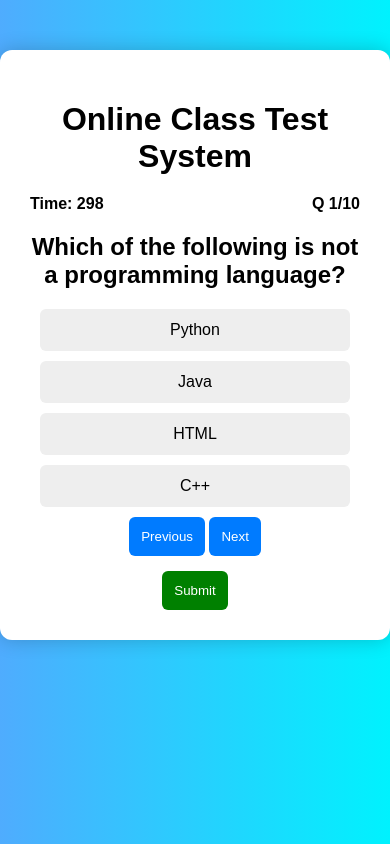
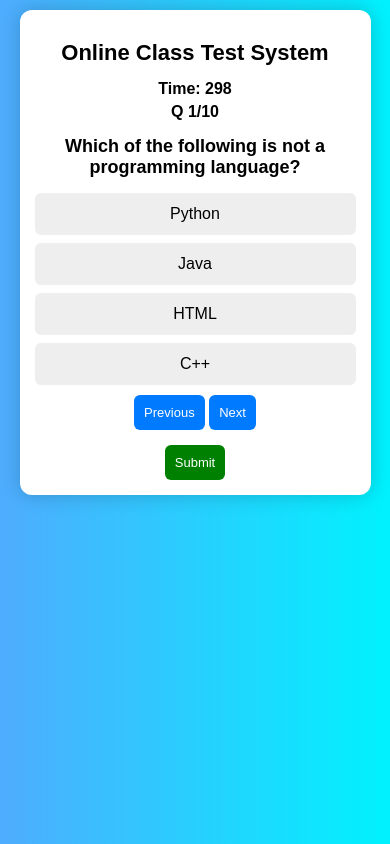
Before and after one commit to siddiquianaab/online-test-system, a plain HTML site: page index.html in a window 390 px wide. Both pictures are taken after a click on the button "Programming Fundamentals". Drawn offline with Linux system fonts and the light colour scheme.

Commit message:
Update style.css

```diff
--- a/style.css
+++ b/style.css
@@ -1,30 +1,38 @@
+* {
+  box-sizing: border-box;
+}
+
 body {
   margin: 0;
   font-family: Arial;
   background: linear-gradient(to right, #4facfe, #00f2fe);
 }
 
+/* MAIN CONTAINER */
 .container {
   max-width: 800px;
+  width: 90%;
   margin: auto;
-  margin-top: 50px;
+  margin-top: 30px;
   background: white;
-  padding: 30px;
+  padding: 20px;
   border-radius: 12px;
   box-shadow: 0 0 20px rgba(0,0,0,0.2);
   text-align: center;
 }
 
 h1 {
-  margin-bottom: 20px;
+  font-size: 28px;
 }
 
+/* GRID FOR SUBJECTS */
 .grid {
   display: grid;
   grid-template-columns: repeat(2, 1fr);
   gap: 10px;
 }
 
+/* BUTTONS */
 button {
   padding: 12px;
   border: none;
@@ -33,6 +41,7 @@
   border-radius: 6px;
   cursor: pointer;
   transition: 0.3s;
+  font-size: 14px;
 }
 
 button:hover {
@@ -44,16 +53,24 @@
   display: none;
 }
 
+/* TOP BAR */
 .top-bar {
   display: flex;
   justify-content: space-between;
-  margin-bottom: 15px;
   font-weight: bold;
+  margin-bottom: 10px;
 }
 
+/* QUESTION */
+#question {
+  font-size: 20px;
+  margin: 15px 0;
+}
+
+/* OPTIONS */
 .option {
   background: #eee;
-  margin: 10px;
+  margin: 8px 0;
   padding: 12px;
   border-radius: 6px;
   cursor: pointer;
@@ -69,6 +86,7 @@
   color: white;
 }
 
+/* NAV BUTTONS */
 .buttons {
   margin-top: 10px;
 }
@@ -81,3 +99,34 @@
 .submit:hover {
   background: darkgreen;
 }
+
+/* 📱 MOBILE RESPONSIVE */
+@media (max-width: 600px) {
+
+  .container {
+    padding: 15px;
+    margin-top: 10px;
+  }
+
+  h1 {
+    font-size: 22px;
+  }
+
+  #question {
+    font-size: 18px;
+  }
+
+  .grid {
+    grid-template-columns: 1fr; /* single column */
+  }
+
+  button {
+    font-size: 13px;
+    padding: 10px;
+  }
+
+  .top-bar {
+    flex-direction: column;
+    gap: 5px;
+  }
+}
```
